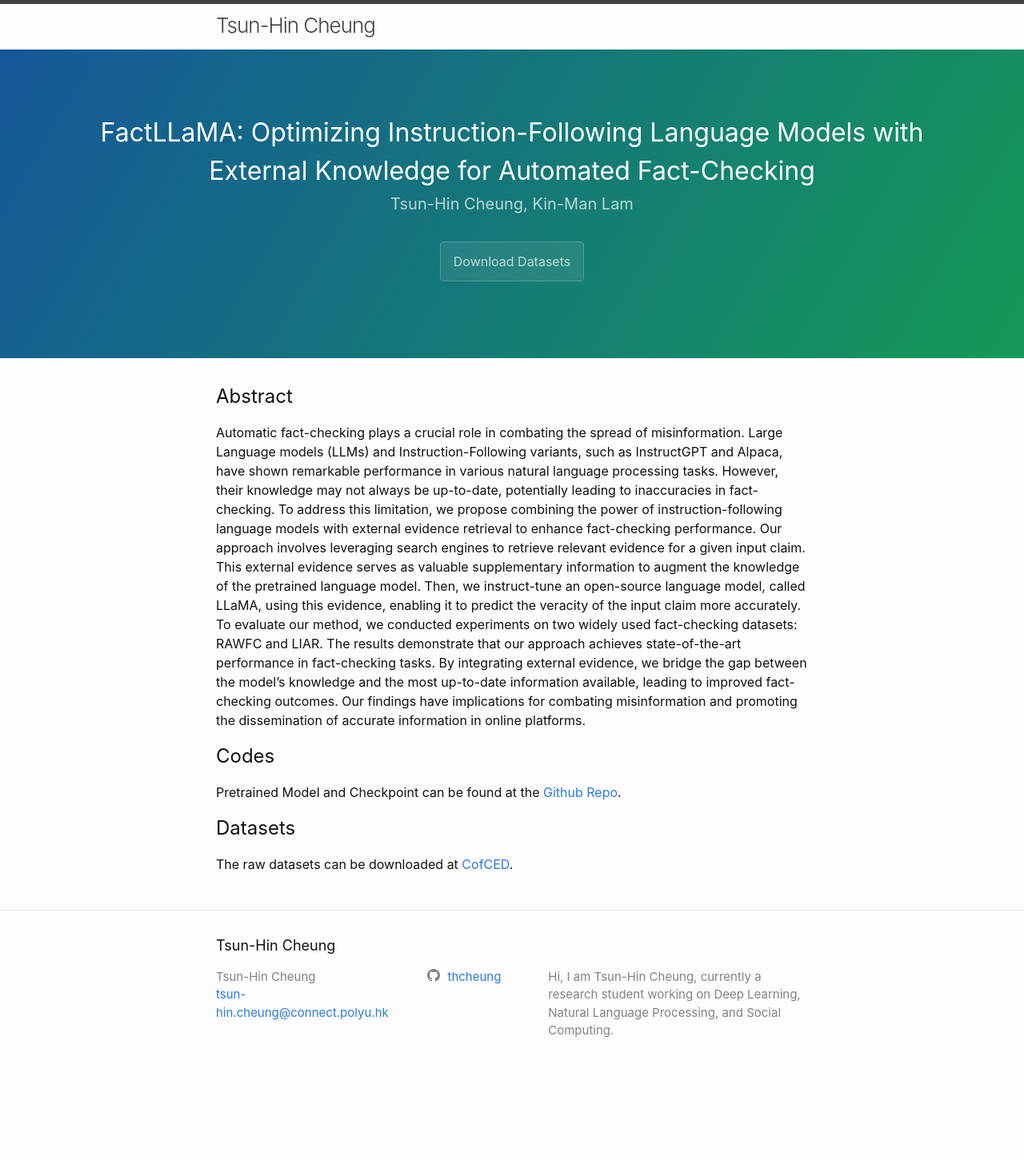
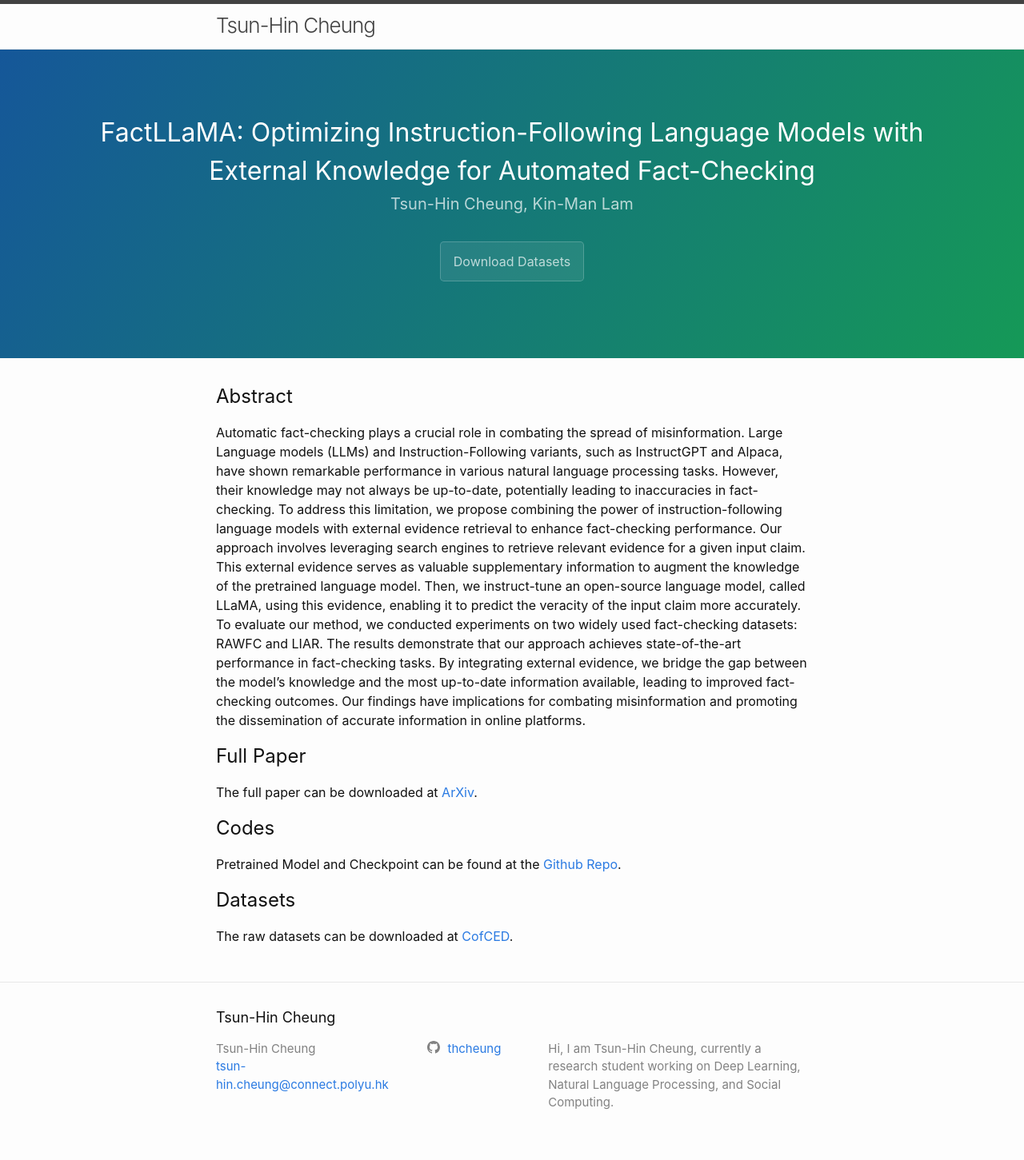
Before and after one commit to thcheung/thcheung.github.io, a Jekyll site: the page built from factllama.markdown, in a window 1280 px wide. Shown: the whole page at 80% size. Built offline with Jekyll 4.4.1, drawn with Linux system fonts in a browser that asks for light colours; before the commit the page ends 1361 px from its top, so only the background shows below that.

Commit message:
Update factllama.markdown

```diff
--- a/factllama.markdown
+++ b/factllama.markdown
@@ -12,6 +12,11 @@ git_url: https://github.com/thcheung/factllama
 
 Automatic fact-checking plays a crucial role in combating the spread of misinformation. Large Language models (LLMs) and Instruction-Following variants, such as InstructGPT and Alpaca, have shown remarkable performance in various natural language processing tasks. However, their knowledge may not always be up-to-date, potentially leading to inaccuracies in fact-checking. To address this limitation, we propose combining the power of instruction-following language models with external evidence retrieval to enhance fact-checking performance. Our approach involves leveraging search engines to retrieve relevant evidence for a given input claim. This external evidence serves as valuable supplementary information to augment the knowledge of the pretrained language model. Then, we instruct-tune an open-source language model, called LLaMA, using this evidence, enabling it to predict the veracity of the input claim more accurately. To evaluate our method, we conducted experiments on two widely used fact-checking datasets: RAWFC and LIAR. The results demonstrate that our approach achieves state-of-the-art performance in fact-checking tasks. By integrating external evidence, we bridge the gap between the model's knowledge and the most up-to-date information available, leading to improved fact-checking outcomes. Our findings have implications for combating misinformation and promoting the dissemination of accurate information in online platforms.
 
+## Full Paper
+
+The full paper can be downloaded at [ArXiv](https://arxiv.org/abs/2309.00240).
+
+
 ## Codes
 
 Pretrained Model and Checkpoint can be found at the [Github Repo](https://github.com/thcheung/FactLLaMA).
```
